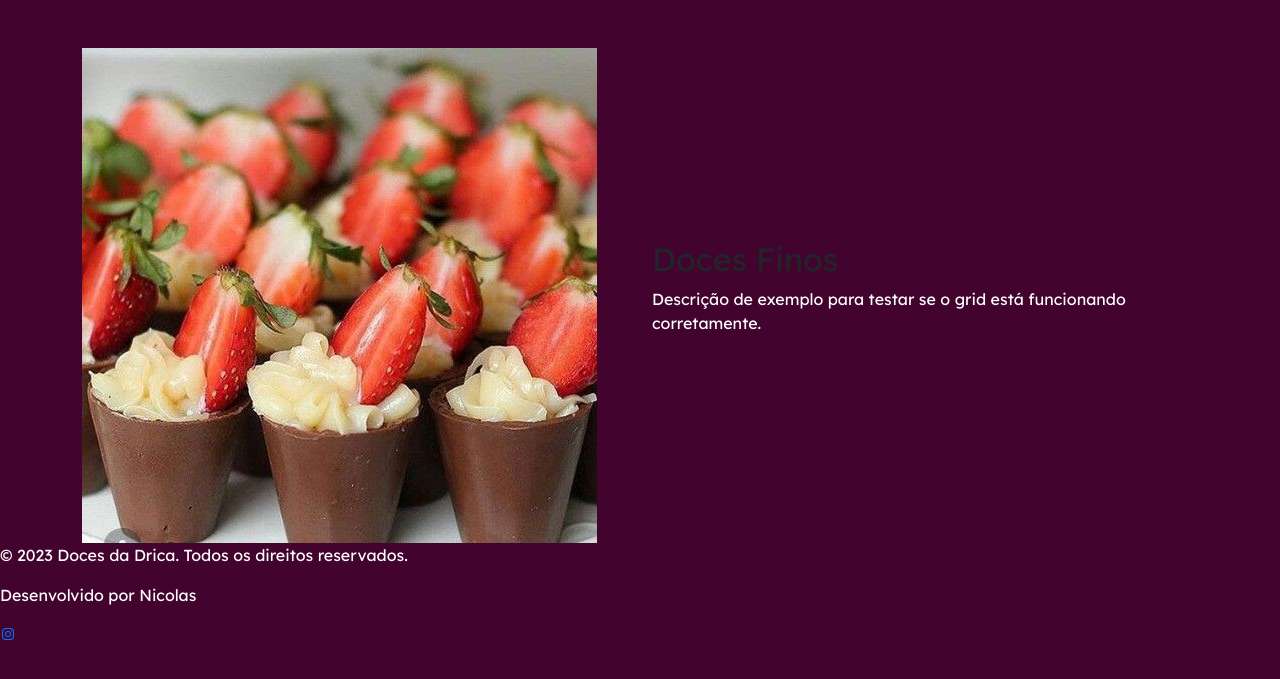
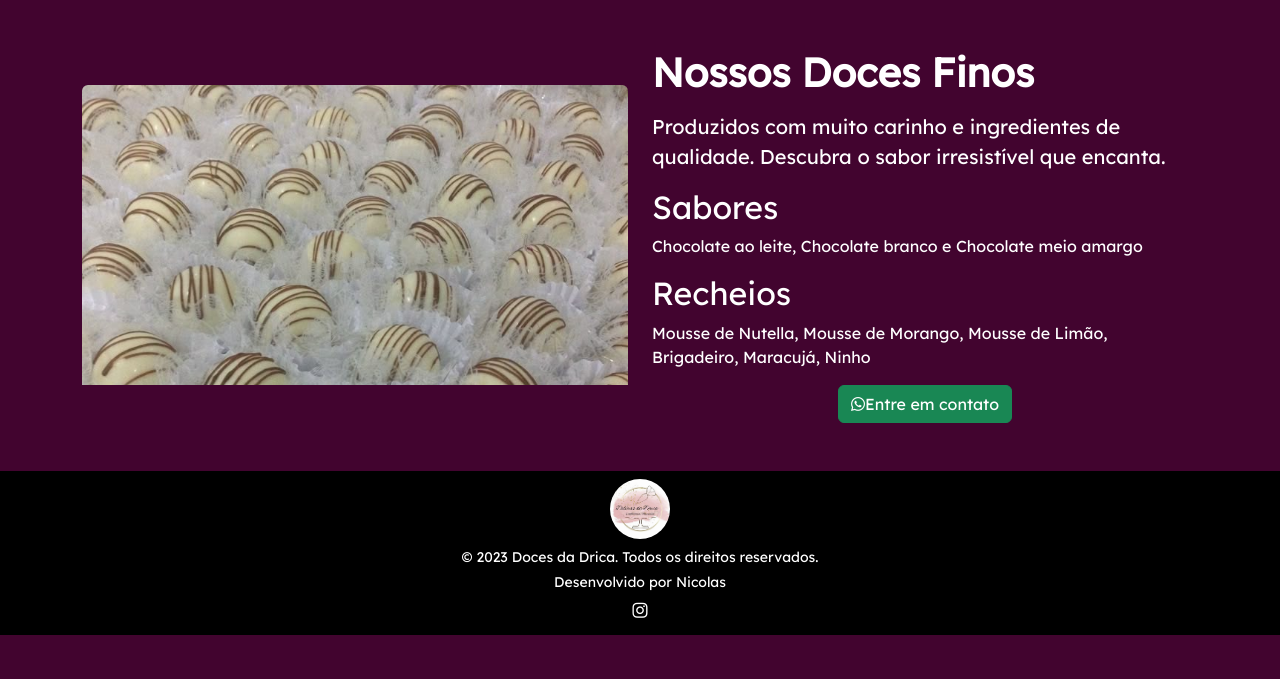
Before and after one commit to NicoaGc/Doces-da-Drica, a PHP site: page /docesfinos in a window 1280 px wide. Shown: the part 76-755 px from the top of the page. Run offline with PHP 8.4, Linux system fonts and the light colour scheme; some libraries are stand-ins or nearby versions.

Commit message:
Fazendo a página de acesso do doces finos

```diff
--- a/CSS/style.css
+++ b/CSS/style.css
@@ -94,26 +94,72 @@ width: 100%;
 .btn {
   margin: auto;
 }
-        #carousel-img {
-            width: 100%;
-            height: auto;
-            transition: opacity 1s ease-in-out;
+.carrossel-container {
+    display: flex;
+    justify-content: center;
+    align-items: flex-start;
+    gap: 40px;
+    padding: 40px;
+    max-width: 1200px;
+    margin: auto;
+    flex-wrap: nowrap;
 }
 
-        .fade-out {
-            opacity: 0;
+.carrossel-esquerda img {
+    width: 400px;
+    height: auto;
+    border-radius: 8px;
+    box-shadow: 0 0 10px rgba(0,0,0,0.3);
 }
 
-        .fade-in {
-            opacity: 1;
+.carrossel-direita {
+    max-width: 500px;
+    color: #fff; /* ajuste conforme sua paleta */
 }
 
-        .carousel-container {
+.carrossel-titulo {
+    font-size: 2rem;
+    margin-bottom: 20px;
+    font-weight: bold;
+}
+
+.carrossel-texto {
+    font-size: 1.1rem;
+    line-height: 1.6;
+}
+
+#carrossel-js {
     width: 100%;
-            max-width: 400px; /* define o tamanho da imagem */
-            margin-left: 20px; /* espaço da esquerda */
-            margin-top: 50px;
+    height: 300px;
+    position: relative;
+    overflow: hidden;
 }
+
+.carrossel-img {
+    position: absolute;
+    top: 0;
+    left: 0;
+    width: 100%;
+    height: 300px;
+    object-fit: cover;
+    opacity: 0;
+    filter: brightness(100%);
+    transition: opacity 1s ease, filter 1s ease;
+    z-index: 1;
+}
+
+.carrossel-img.ativo {
+    opacity: 1;
+    filter: brightness(100%);
+    z-index: 2;
+}
+
+.carrossel-img.fade-out {
+    opacity: 0;
+    filter: brightness(200%);
+    z-index: 1;
+}
+
 
 @media (max-width: 576px) {
             .carousel-container {
@@ -121,3 +167,7 @@ width: 100%;
                 margin-left: 10px;
             }
         }
+
+.whatsapp.btn:hover {
+            box-shadow: 0 0 10px rgba(37, 211, 102, 0.5);
+          }
--- a/arrays.php
+++ b/arrays.php
@@ -1,7 +1,7 @@
 <?php
 $produtos = [
     [
-        'imagem' => 'images/docesfinoscopo.jpg',
+        'imagem' => 'images/doces2finoscopo.jpg',
         'nome' => 'Copo de chocolate ',
         'descricao' => 'Um copo de chocolate com o recheio que quiser!'
     ],
--- a/index.php
+++ b/index.php
@@ -55,12 +55,22 @@
   ?>
 </main>
 
-    <footer>
-        <p>&copy; 2023 Doces da Drica. Todos os direitos reservados.</p>
-        <p>Desenvolvido por Nicolas </p>
-        <p>
-            <a href="#" title="fa-square-instagram" alt="Instagram" class="instagram"> <i class='bx bxl-instagram'></i> </a>
-        </p>
-    </footer>
+<footer class="bg-black text-white text-center py-2">
+  <div class="container">
+    <img src="images/logodeliciasdadrica.jpg" alt="Logo Doces da Drica" class="mb-2 rounded-circle" style="max-height: 60px;">
+
+    <p class="mb-1 small">&copy; 2023 Doces da Drica. Todos os direitos reservados.</p>
+    <p class="mb-1 small">Desenvolvido por Nicolas</p>
+
+    <p class="mb-0">
+      <a href="#" title="Instagram" aria-label="Instagram" class="text-white fs-5 instagram">
+        <i class='bx bxl-instagram'></i>
+      </a>
+    </p>
+  </div>
+</footer>
+
+
+
 </body>
 </html>
--- a/pages/docesfinos.php
+++ b/pages/docesfinos.php
@@ -1,48 +1,85 @@
+<body>
 <?php
 // Array com os caminhos das imagens do produto
 $imagens = [
     "images/bombombranco.jpg",
-    "images/docesfinoscopo.jpg",
+    "images/doces2finoscopo.jpg",
     "images/dcfinocoracao.jpg"
 ];
 ?>
-<!DOCTYPE html>
-<html lang="pt-br">
-<head>
-    <meta charset="UTF-8">
-    <title>Doces Finos</title>
-    <meta name="viewport" content="width=device-width, initial-scale=1">
-    <link href="https://cdn.jsdelivr.net/npm/bootstrap@5.3.0/dist/css/bootstrap.min.css" rel="stylesheet">
-</head>
-<body>
-<div class="container mt-5">
+
+<div class="container py-5">
     <div class="row align-items-center">
-        <div class="col-md-6">
-        <img src="images/docesfinoscopo.jpg" class="img-fluid" alt="Imagem de teste">
+        <div class="col-md-6 text-center mb-4 mb-md-0">
+            <div id="carrossel-js">
+                <?php foreach ($imagens as $index => $imagem): ?>
+                    <img src="<?= $imagem ?>" class="img-fluid rounded shadow <?= $index === 0 ? 'ativo' : '' ?>" style="display: <?= $index === 0 ? 'block' : 'none' ?>;">
+                <?php endforeach; ?>
+            </div>
         </div>
         <div class="col-md-6">
-            <h2>Doces Finos</h2>
-            <p>Descrição de exemplo para testar se o grid está funcionando corretamente.</p>
+            <h1 class="fw-bold mb-3">Nossos Doces Finos</h1>
+            <p class="lead">
+                Produzidos com muito carinho e ingredientes de qualidade.
+                Descubra o sabor irresistível que encanta.
+            </p>
+            <div>
+            <h2 class="text-white">Sabores</h2>
+                <p>
+                    Chocolate ao leite, Chocolate branco e Chocolate meio amargo
+                </p>
+            <h2 class="text-white">Recheios</h2>
+                <p>Mousse de Nutella, Mousse de Morango, Mousse de Limão, Brigadeiro, Maracujá, Ninho</p>
+            </div>
+            <div class="text-center">
+            <div class="d-grid gap-2 col-6 mx-auto">
+              <a class="whatsapp btn btn-success" type="button"><i class="fa-brands fa-whatsapp"></i>Entre em contato</a>
+                </div>
+            </div>
         </div>
     </div>
 </div>
 
+
 <script>
-    const imagens = <?php echo json_encode($imagens); ?>;
-    let index = 0;
-    const img = document.getElementById('carousel-img');
+const imagens = document.querySelectorAll('#carrossel-js img');
+let indexAtual = 0;
 
-    setInterval(() => {
-        img.classList.remove('fade-in');
-        img.classList.add('fade-out');
+function mostrarImagem(novoIndex) {
+  if (novoIndex === indexAtual) return;
 
-        setTimeout(() => {
-            index = (index + 1) % imagens.length;
-            img.src = imagens[index];
-            img.classList.remove('fade-out');
-            img.classList.add('fade-in');
-        }, 1000); // tempo do fade-out antes de trocar a imagem
-    }, 5000); // troca a cada 5 segundos
+  const atual = imagens[indexAtual];
+  const proxima = imagens[novoIndex];
+
+  // Fade out atual
+  atual.style.transition = 'opacity 0.5s ease';
+  atual.style.opacity = 0;
+
+  // Depois do fade out, esconde atual e mostra próximo com fade in
+  setTimeout(() => {
+    atual.style.display = 'none';
+    atual.classList.remove('ativo');
+
+    proxima.style.display = 'block';
+    proxima.style.opacity = 0;
+    proxima.classList.add('ativo');
+
+    // Fade in proxima
+    setTimeout(() => {
+      proxima.style.transition = 'opacity 0.5s ease';
+      proxima.style.opacity = 1;
+    }, 50);
+
+    indexAtual = novoIndex;
+  }, 500);
+}
+
+// Exemplo: Avançar para a próxima imagem a cada 3s
+setInterval(() => {
+  let proximoIndex = (indexAtual + 1) % imagens.length;
+  mostrarImagem(proximoIndex);
+}, 3000);
+
 </script>
 
 </body>
--- a/pages/home.php
+++ b/pages/home.php
@@ -18,9 +18,8 @@
             <h5 class="card-title"><?= htmlspecialchars($produto['nome']) ?></h5>
             <p class="card-text"><?= htmlspecialchars($produto['descricao']) ?></p>
             <div class="text-center">
-              <div class="text-center d-flex justify-content-center gap-2">
+              <div class="text-center d-flex justify-content-center">
               <a href="docesfinos" class="btn btn-primary">Entre em contato</a>
-              <a href="#" class="btn btn-outline-secondary" title="Saiba mais">i</a>
               </div>
             </div>
           </div>
```
Also changed, not shown: pages/dcfino.php (added, +57 -0 lines), pages/teste2.php (added, +48 -0 lines), pages/teste2boot.php (added, +34 -0 lines), images/doces2finoscopo.jpg (added). Lines whose indentation alone changed are shown as unchanged.
